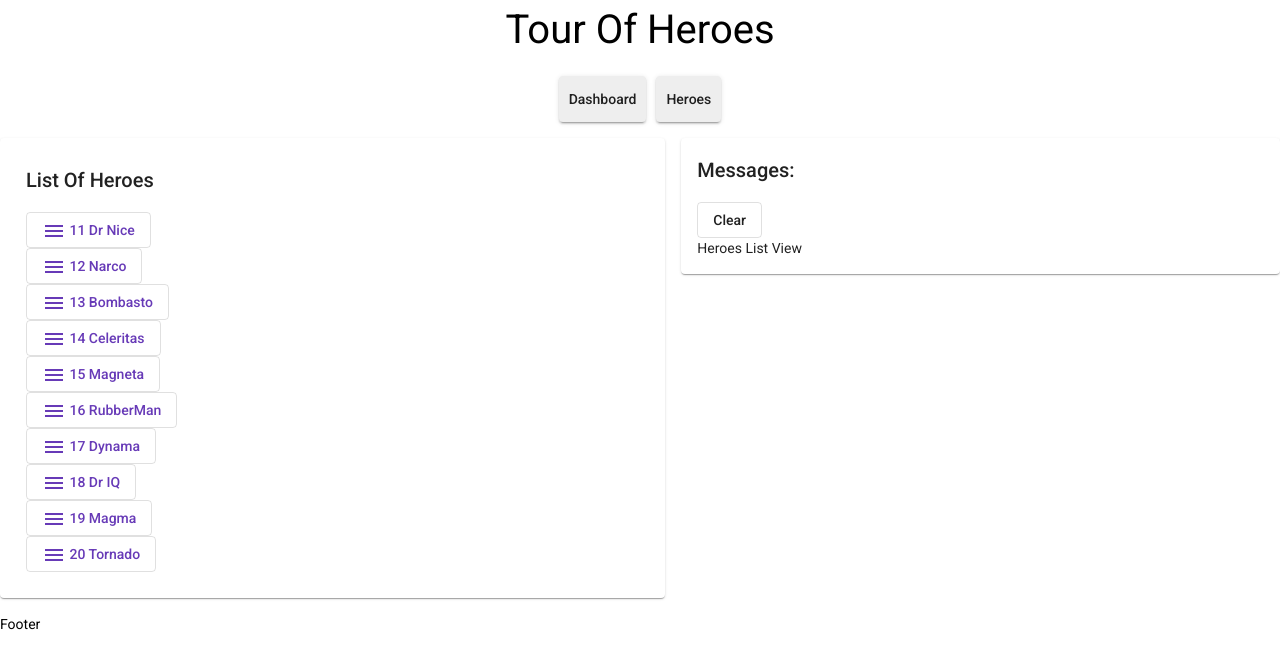
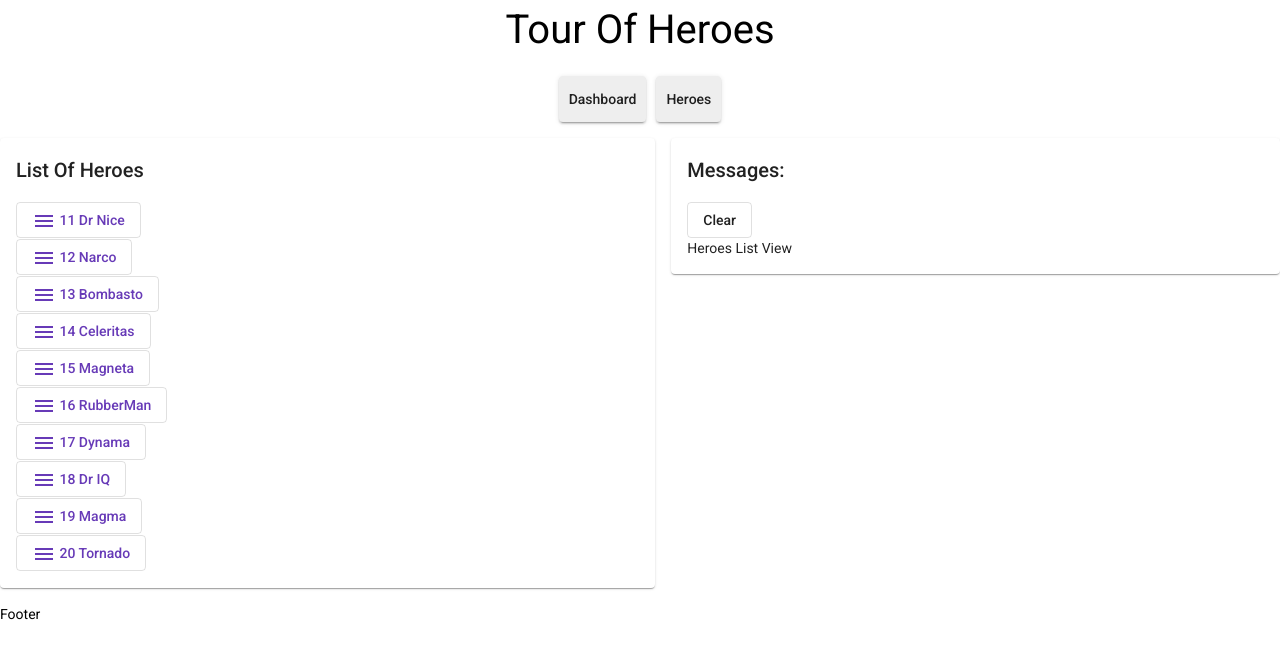
Before and after one commit to littleh322/Tour-Of-Heroes, an Angular app: page /heroes in a window 1280 px wide. Shown: the top 668 px of the page. Built offline with nearby package versions, Linux system fonts and the light colour scheme.

Commit message:
whatever

```diff
--- a/src/app/components/heroes/heroes.component.css
+++ b/src/app/components/heroes/heroes.component.css
@@ -3,11 +3,10 @@
     padding:5px;
     background-color: lightgreen
 }
-.hero-list-wrapper {
-    padding: 10px;
-}
 .button-section > button {
-    display: block
+    display: flex;
+    flex-direction: column;
+    margin: 1px 0px;
 }
 .button-section > button.selected {
     background-color: #CFD8DC;
--- a/src/app/components/heroes/heroes.component.html
+++ b/src/app/components/heroes/heroes.component.html
@@ -1,4 +1,4 @@
-<div class="hero-list-wrapper">
+<div>
     <h2>List Of Heroes</h2>
     <section class="button-section">
         <button *ngFor="let hero of heroes"
```
